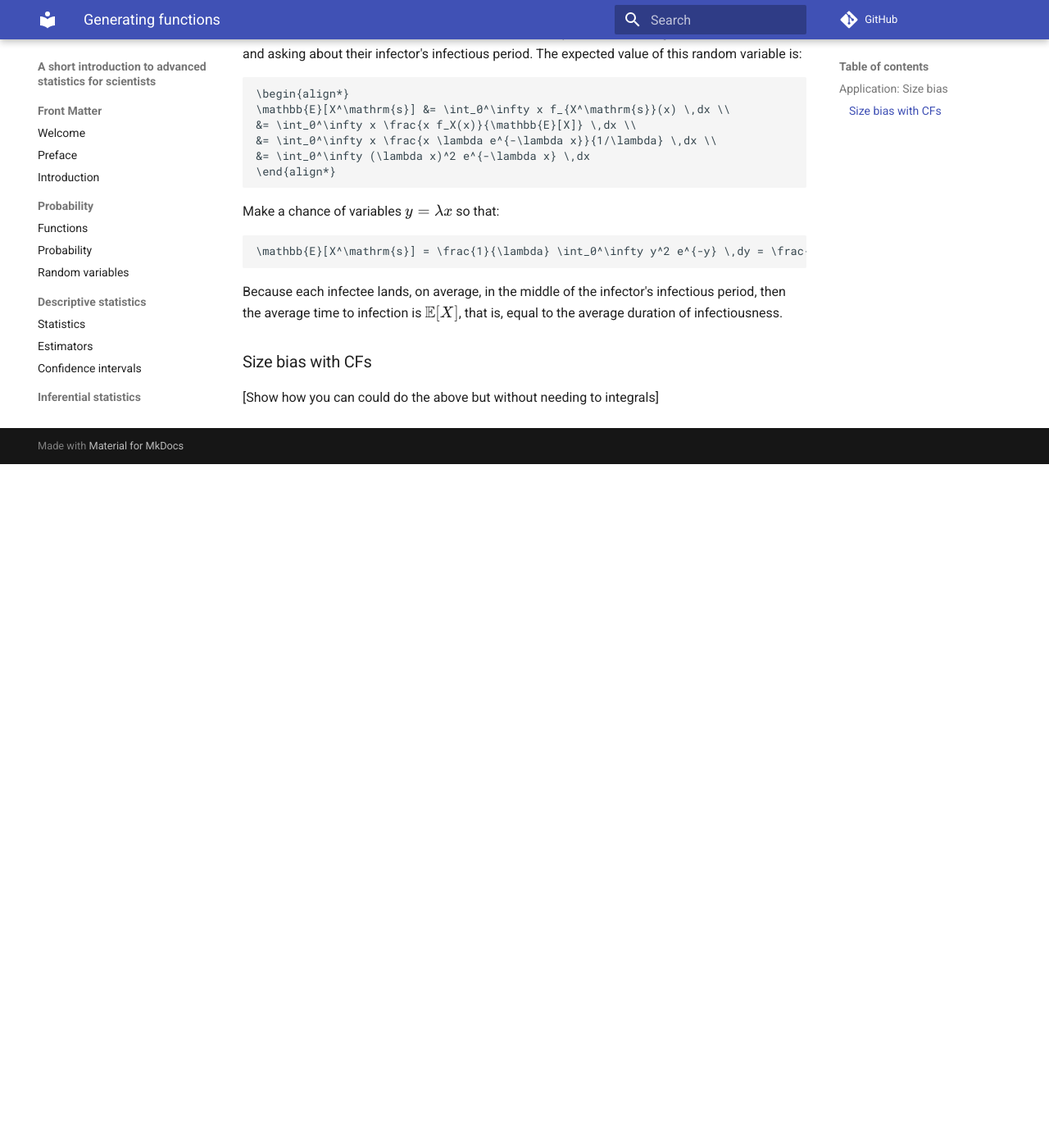
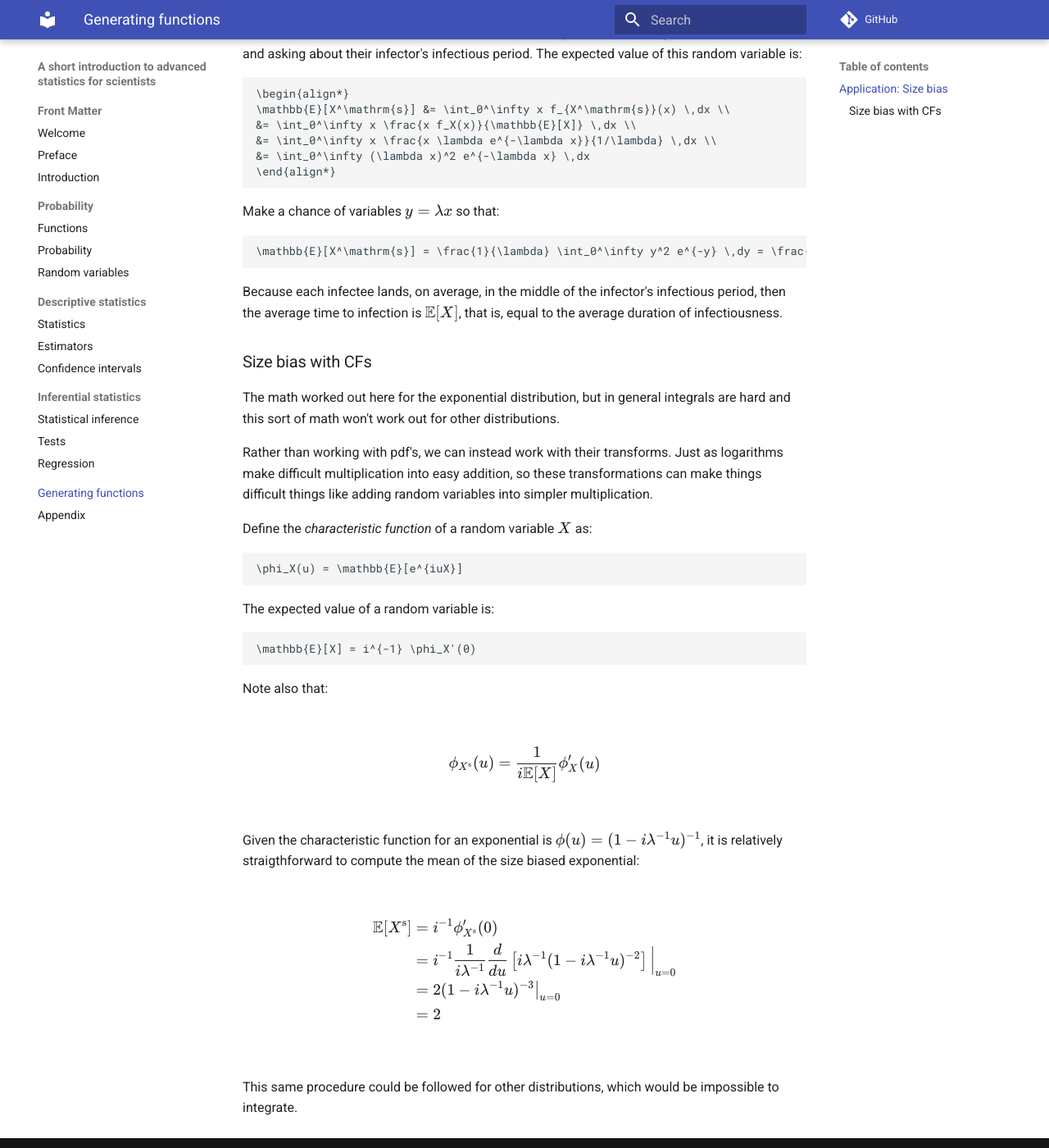
Before and after one commit to swo/stats-book, an MkDocs documentation site: the page built from docs/generating_functions.md, in a window 1280 px wide and 1400 px high, scrolled down 866 px. Shown: the whole window at 82% size. Built offline with MkDocs 1.6.1 and Material for MkDocs 9.7.7, drawn with Linux system fonts in a browser that asks for light colours; comment, search, counter and statistics services are not loaded; before the commit the page ends 1432 px from its top, so only the background shows below that.

Commit message:
Generating functions & size bias

````diff
--- a/docs/generating_functions.md
+++ b/docs/generating_functions.md
@@ -39,4 +39,37 @@
 
 ### Size bias with CFs
 
-[Show how you can could do the above but without needing to integrals]
+The math worked out here for the exponential distribution, but in general integrals are hard and this sort of math won't work out for other distributions.
+
+Rather than working with pdf's, we can instead work with their transforms. Just as logarithms make difficult multiplication into easy addition, so these transformations can make things difficult things like adding random variables into simpler multiplication.
+
+Define the _characteristic function_ of a random variable $X$ as:
+
+```math
+\phi_X(u) = \mathbb{E}[e^{iuX}]
+```
+
+The expected value of a random variable is:
+
+```math
+\mathbb{E}[X] = i^{-1} \phi_X'(0)
+```
+
+Note also that:
+
+$$
+\phi_{X^\mathrm{s}}(u) = \frac{1}{i \mathbb{E}[X]} \phi_X'(u)
+$$
+
+Given the characteristic function for an exponential is $\phi(u) = (1 - i \lambda^{-1} u)^{-1}$, it is relatively straigthforward to compute the mean of the size biased exponential:
+
+$$
+\begin{align*}
+\mathbb{E}[X^\mathrm{s}] &= i^{-1} \phi_{X^\mathrm{s}}'(0) \\
+&= i^{-1} \frac{1}{i \lambda^{-1}} \frac{d}{du} \left[ i \lambda^{-1} (1-i\lambda^{-1} u)^{-2} \right]\Big|_{u=0} \\
+&= 2 (1-i\lambda^{-1}u)^{-3} \big|_{u=0} \\
+&= 2
+\end{align*}
+$$
+
+This same procedure could be followed for other distributions, which would be impossible to integrate.
````
